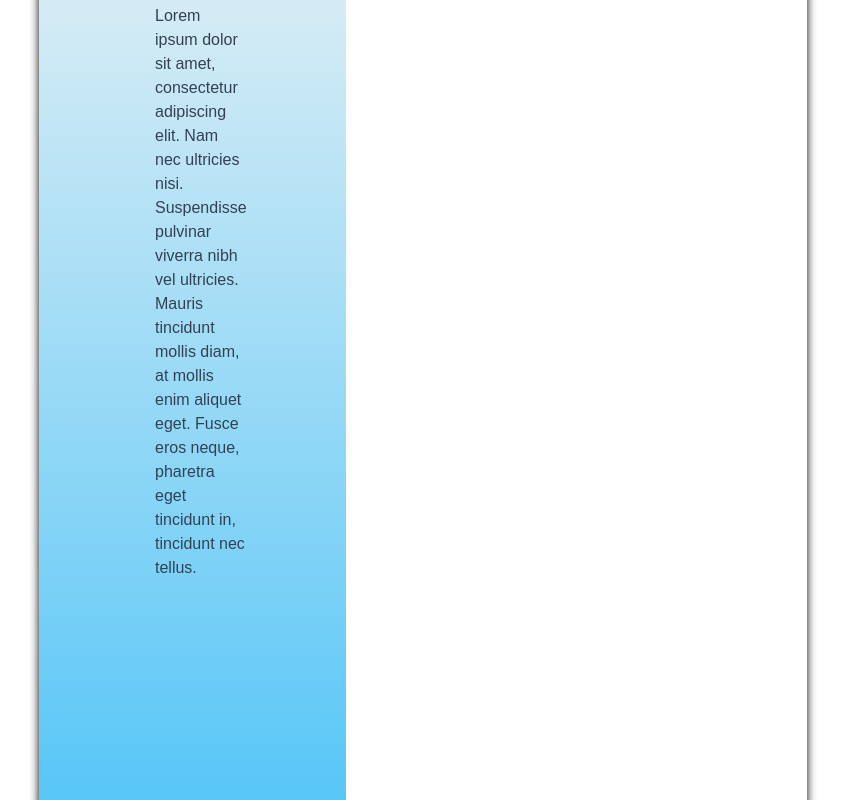
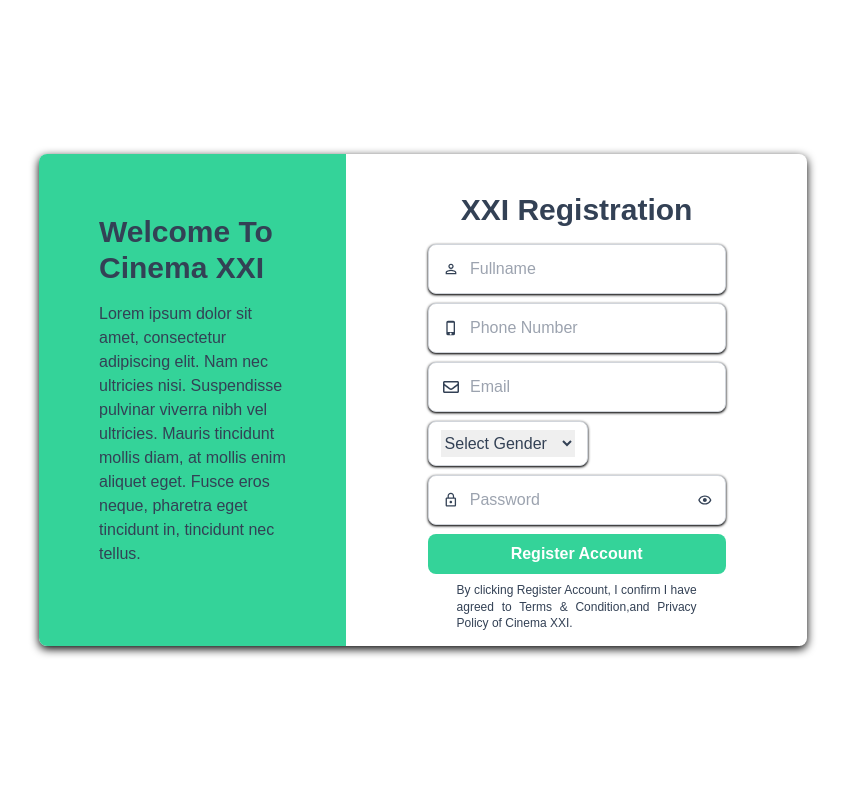
Before and after one commit to PatriciaCindyLiunadi/cinema-xxi, a Next.js app: page /register in a window 1280 px wide. Shown: the top 800 px of the page, without its empty margins (217-1062 px from the left). Built offline with nearby package versions, Linux system fonts and the light colour scheme.

Commit message:
Update Css Regist form

```diff
--- a/package.json
+++ b/package.json
@@ -16,6 +16,7 @@
     "postcss": "^8.4.29",
     "react": "18.2.0",
     "react-dom": "18.2.0",
+    "react-icons": "^4.11.0",
     "tailwindcss": "^3.3.3"
   }
 }
--- a/src/pages/register.js
+++ b/src/pages/register.js
@@ -1,12 +1,24 @@
-import React from "react";
+import React, { useState, useRef, useEffect } from "react";
 import Head from "next/head";
+import { MdPermIdentity, MdLockOutline, MdPhoneIphone } from "react-icons/md";
+import { FaRegEnvelope } from "react-icons/fa";
+import {BiHide, BiShow} from "react-icons/bi"
 
 const fullname_valid = /^[A-Z][a-zA-Z\s]*$/;
-const username_valid = /^[a-zA-Z][a-zA-Z0-9_]{4,14}$/; //bebas min 5-15 huruf bole spasi
 const email_valid = /^[a-zA-Z0-9_.]+@[a-zA-Z0-9.-]+\.[a-zA-Z]{2,}$/; //dapat menggunakan angka, huruf, _ dan . sebelum @
 const pass_valid = /^(?=.*[A-Z])(?=.*[a-z])(?=.*[0-9])(?=.*[^A-Za-z0-9]).{6,10}$/; //ada satu huruf dan angka yang required dengan min.6-10 huruf
 
 export default function RegisterPage () {
+    const[fullname, setFullName] = useState('');
+    const[phonenum, setPhoneNum] = useState('');
+    const[email, setEmail] = useState('');
+    const[pass, setPass] = useState('');
+
+    // Hide n Unhine Pass
+    const [showpass, setShowPass] = useState(false);
+
+    const [gender, setGender] = useState('');
+
     return (
         <div>
             <div>
@@ -18,12 +30,11 @@
             <div className="bg-white block h-screen items-center justify-center p-4 md:flex">
                 {/* Container */}
                 <div className="bg-white flex flex-col items-center max-w-screen-md overflow-hidden rounded-lg shadow-[0_3px_10px_rgb(0,0,0,1)] space-y-8 w-full md:flex-row text-slate-700">
-                    {/* Welcome */}
-                    <div className="bg-gradient-to-t from-sky-400 to-stone-100 flex flex-col items-center p-9 w-full md:w-2/5 text-white">
-                        <div className="flex flex-col justify-center items-start text-left text-slate-700 w-full p-10">
-                        <div className="flex flex-col justify-center items-start text-left text-slate-700 w-full p-10">
-                        <h2 className="text-3xl font-bold mb-4 ">Welcome To Jico</h2>
-                        <p className="text-base font-normal mb-48">
+                    {/* Welcome gradient-to-t from-emerald-400 to-stone-100  */}
+                    <div className="bg-emerald-400 flex flex-col items-center p-10 w-full md:w-2/5 text-white">
+                        <div className="flex flex-col justify-center items-start text-left text-slate-700 w-full p-5">
+                        <h2 className="text-3xl font-bold mb-4 ">Welcome To Cinema XXI</h2>
+                        <p className="text-base font-normal mb-5">
                             Lorem ipsum dolor sit amet, consectetur adipiscing elit. Nam nec
                             ultricies nisi. Suspendisse pulvinar viverra nibh vel ultricies.
                             Mauris tincidunt mollis diam, at mollis enim aliquet eget. Fusce
@@ -31,12 +42,112 @@
                         </p>
                         </div>
                     </div>
-                    <form className="flex flex-col justify-center items-center p-14 pl-36 space-y-4">
 
+                    {/* Regist */}
+                    <form className="flex flex-col justify-center items-center space-y-4 mx-auto">
+                    {/* Title */}
+                    <div className="flex flex-col justify-center text-center space-y-4">
+                       <h1 className="text-slate-700 text-3xl font-semibold">
+                           XXI Registration
+                        </h1>
+                    </div>
+                    <div className="relative p-y">
+
+                        {/* Fullname */}
+                        <div className="w-full bg-white flex items-center mb-[3%] border-gray-300 border rounded-lg px-3 py-2 focus:outline-none shadow shadow-black">
+                        <MdPermIdentity className="m-[1%] text-slate-700" />
+                            <input
+                            className="pl-2 py-1 w-60 focus:outline-none"
+                            type="text"
+                            placeholder="Fullname"
+                            autoComplete="off"
+                            onChange={(e) => setFullName(e.target.value)}
+                            required
+                            />
+                        </div>
+
+                        {/* Phone  Number */}
+                        <div className="w-full bg-white flex items-center mb-[3%] border-gray-300 border rounded-lg px-3 py-2 focus:outline-none shadow shadow-black">
+                        <MdPhoneIphone className="m-[1%] text-slate-700"/>
+                        <input
+                        className="pl-2 py-1 w-60 focus:outline-none"
+                        type="tel"
+                        placeholder="Phone Number"
+                        onChange={(e) => setPhoneNum(e.target.value)}
+                        required
+                        />
+                        </div>
+
+                        {/* Email */}
+                        <div className="w-full bg-white flex items-center mb-[3%] border-gray-300 border rounded-lg px-3 py-2 focus:outline-none shadow shadow-black">
+                        <FaRegEnvelope className="m-[1%] text-slate-700"/>
+                        <input
+                        className="pl-2 py-1 w-60 focus:outline-none"
+                        type="email"
+                        placeholder="Email"
+                        onChange={(e) => setEmail(e.target.value)}
+                        required
+                        />
+                        </div>
+
+                        {/* Gender */}
+                        <div className="w-40 bg-white flex items-center mb-[3%] border-gray-300 border rounded-lg px-3 py-2 focus:outline-none shadow shadow-black">
+                        <select
+                        className="py-1 w-full focus:outline-none"
+                        onChange={(e) => setGender(e.target.value)}
+                        >
+                            <option value="">Select Gender</option>
+                            <option value="male">Male</option>
+                            <option value="female">Female</option>
+
+                        </select>
+                        </div>
+
+                        {/* Password */}
+                        <div className="w-full bg-white flex items-center mb-[3%] border-gray-300 border rounded-lg px-3 py-2 focus:outline-none shadow shadow-black">
+                        <MdLockOutline className="m-[1%] text-slate-700"/>
+                        <input
+                        className="pl-2 py-1 w-60 focus:outline-none"
+                        type="password"
+                        placeholder="Password"
+                        onChange={(e) => setPass(e.target.value)}
+                        required
+                        />
+
+                        {/* Show n Unhide pass */}
+                        {showpass ? (
+                            <BiHide
+                            onClick={() => setShowPass(false)}
+                            />
+                        ): (
+                            <BiShow
+                            onClick={() => setShowPass(true)}
+                            />
+                        )}
+                        </div>
+
+                        {/* Button regist */}
+                        <div>
+                            <button
+                            type="submit"
+                            className="bg-emerald-400 text-white px-4 py-2 rounded-lg hover:bg-emerald-500 transition-colors duration-200"
+                            >
+                            Register Account
+                            </button>
+                        </div>
+
+                        {/* TOC */}
+                        <div className="flex flex-col items-center mt-2 leading-snug text-xs ">
+                        <p className="text-justify mb-2 w-60">
+                        By clicking Register Account, I confirm I have agreed to Terms & Condition,<b/>
+                        and Privacy Policy of Cinema XXI.
+                        </p>
+                        </div>
+
+                    </div>
                     </form>
                 </div>
             </div>
         </div>
-        </div>
     )
 }
```
Also changed, not shown: 1 other file (tests, documents, lock files or other folders).
